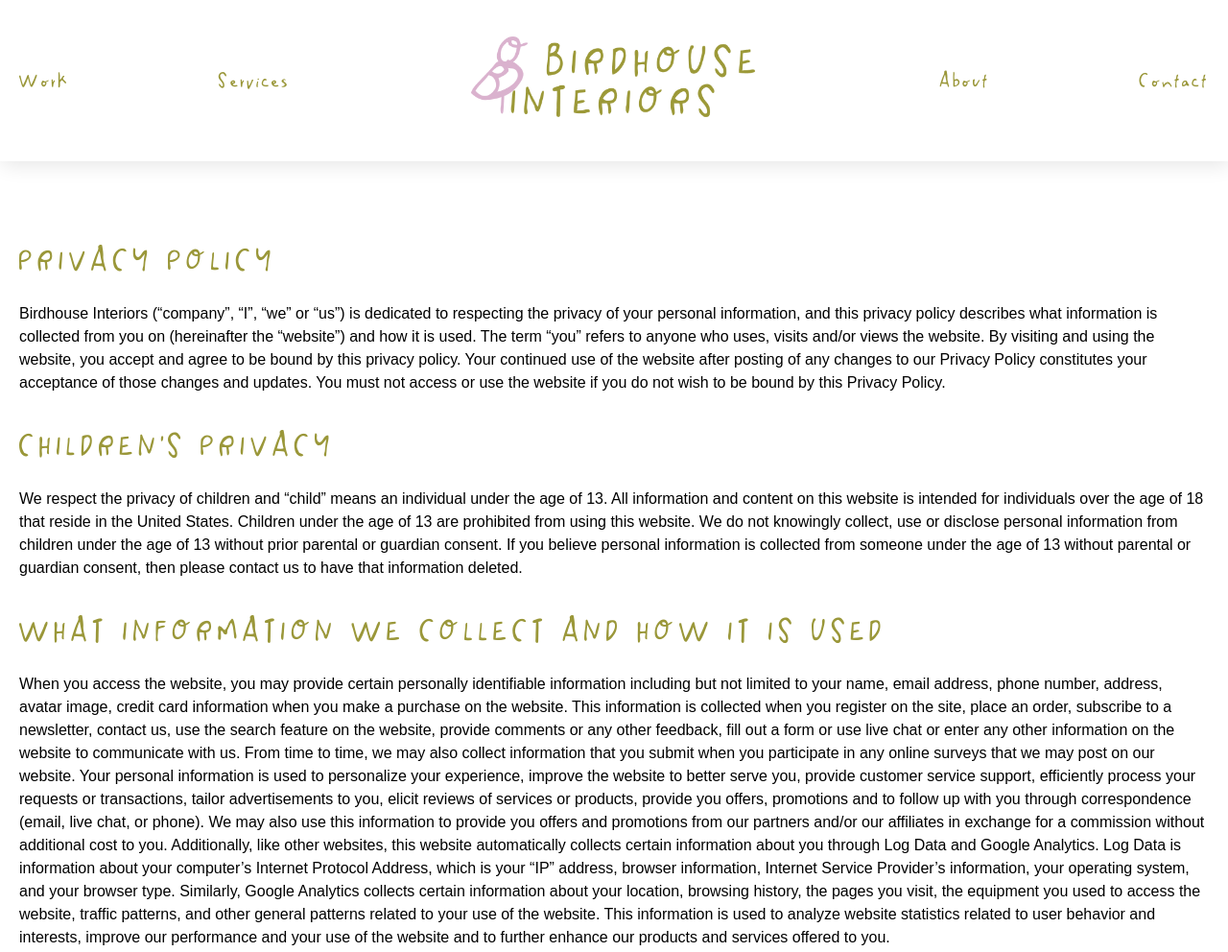
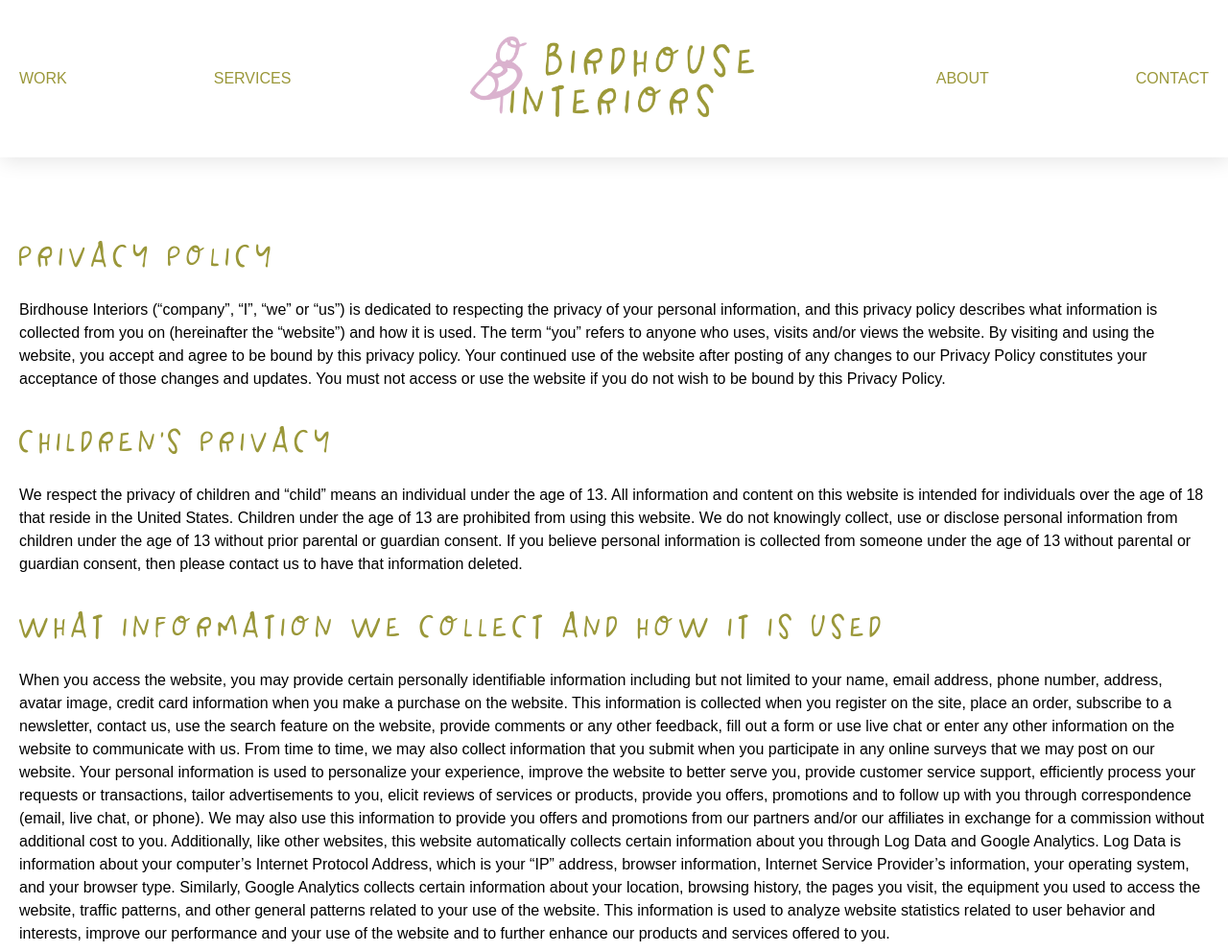
Before and after one commit to onthegocode/Birdhouse, a plain HTML site: page legal.html in a window 1280 px wide. Shown: the top 992 px of the page at 96% size. Drawn offline with Linux system fonts and the light colour scheme; a web font is replaced by a local one.

Commit message:
Update style.css

```diff
--- a/css/legal/style.css
+++ b/css/legal/style.css
@@ -87,9 +87,11 @@ header {
 /* Add nav hover effect with image later */
 .nav a:link,
 .nav a:visited {
-	font-family: var(--ff-title);
+	font-family: var(--ff-body);
 	color: var(--clr-accent);
-	font-size: 3rem;
+	font-size: 1.6rem;
+	font-weight: 300;
+	text-transform: uppercase;
 	transition: var(--hover-transition);
 }
 
```
